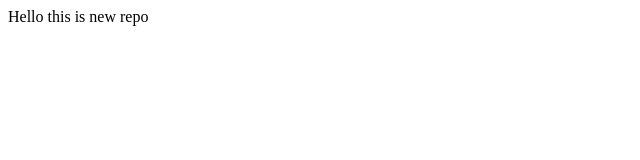
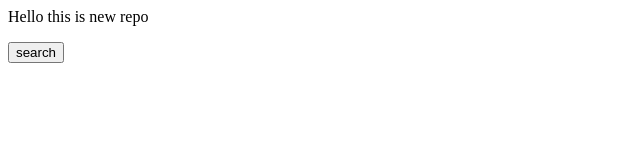
Before and after one commit to krishankant1234/localrepo, a plain HTML site: page index.html in a window 1280 px wide. Shown: the whole page, without its empty margins (0-640 px from the left). Drawn offline with Linux system fonts and the light colour scheme.

Commit message:
added button

```diff
--- a/index.html
+++ b/index.html
@@ -1 +1,2 @@
 <p>Hello this is new repo</p>
+<button>search</button>
```
